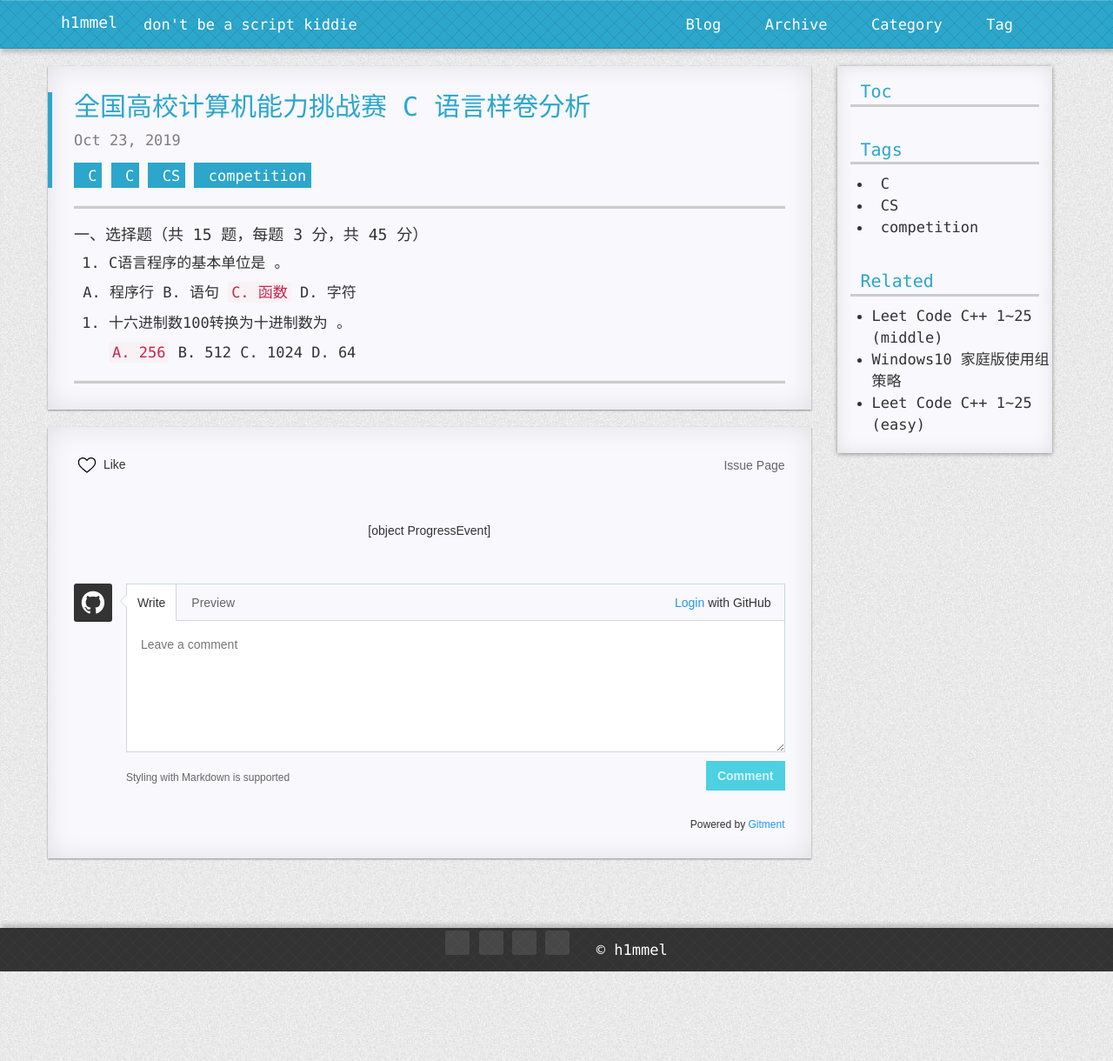
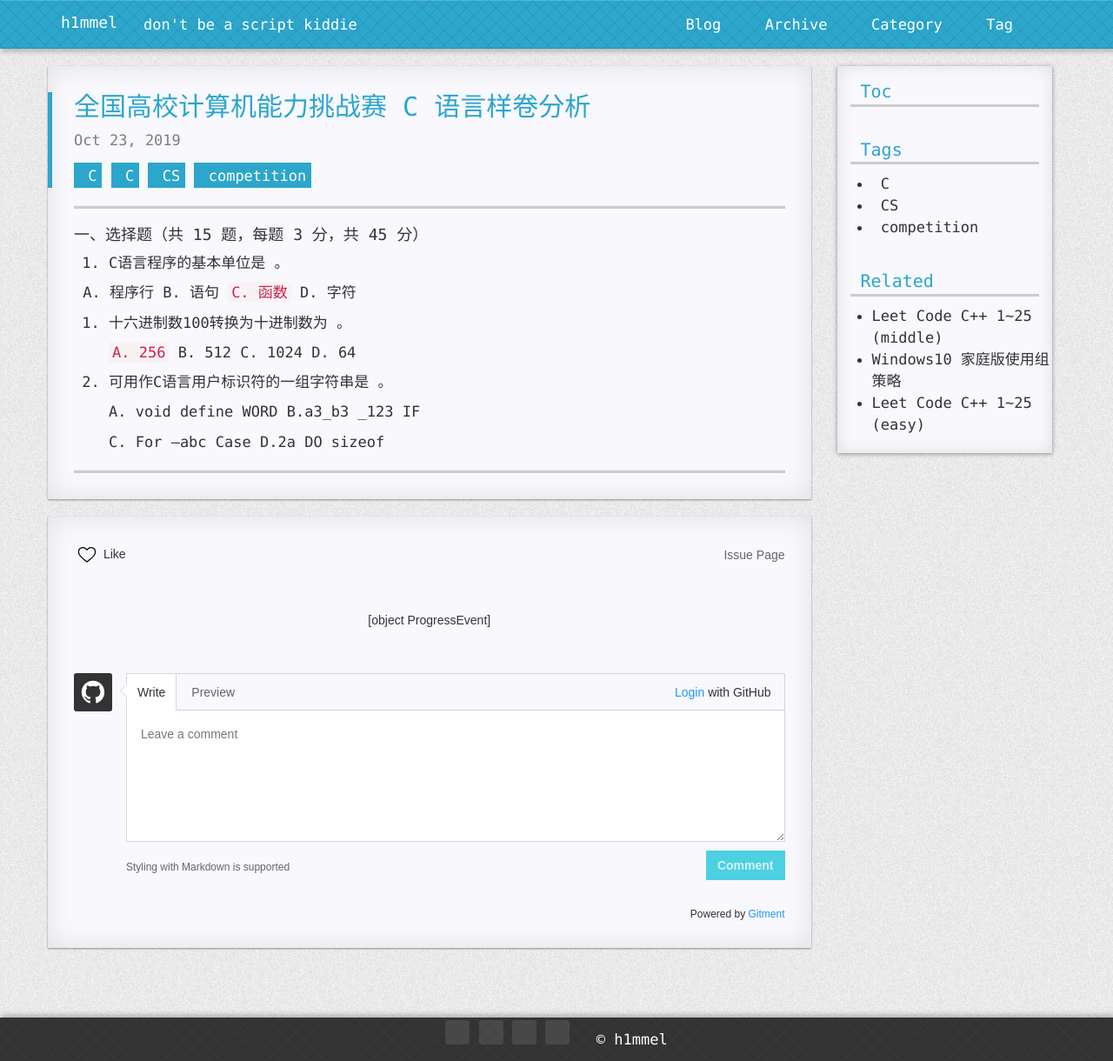
Before and after one commit to h1mmel/h1mmel.github.io, a Jekyll site: the page built from _posts/2019-10-23-2019-全国高校计算机能力挑战赛-C-语言样卷分析.md, in a window 1280 px wide. Shown: the whole page at 87% size. Built offline with Jekyll 4.4.1, drawn with Linux system fonts in a browser that asks for light colours; nearby versions of some CDN libraries; comment, search, counter and statistics services are not loaded; a style sheet for code colours, icons or effects is not loaded.

Commit message:
Update 2019-10-23-2019-全国高校计算机能力挑战赛-C-语言样卷分析.md

```diff
--- a/_posts/2019-10-23-2019-全国高校计算机能力挑战赛-C-语言样卷分析.md
+++ b/_posts/2019-10-23-2019-全国高校计算机能力挑战赛-C-语言样卷分析.md
@@ -14,3 +14,9 @@ categories: C
 2. 十六进制数100转换为十进制数为 <u></u>。
 
    `A. 256`      B. 512      C. 1024      D. 64
+
+3. 可用作C语言用户标识符的一组字符串是 <u></u>。
+
+   A. void define WORD      B.a3_b3 _123 IF
+
+   C. For –abc Case              D.2a DO sizeof
```
